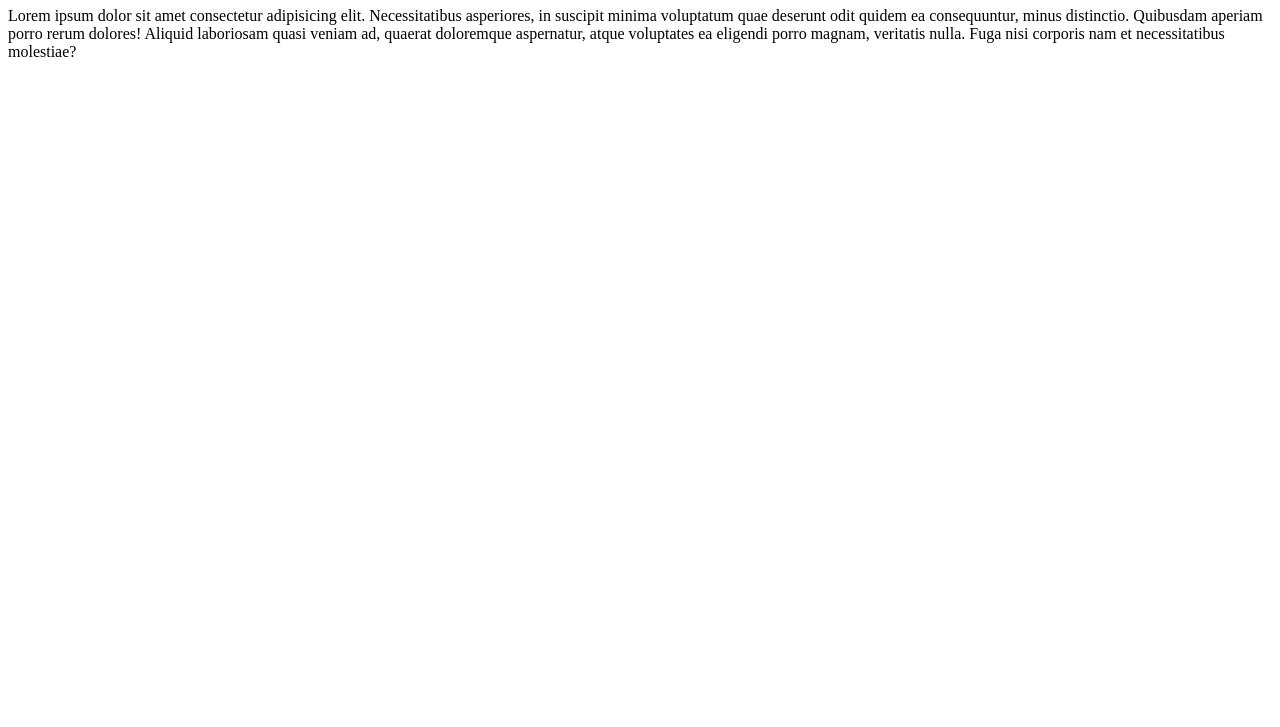
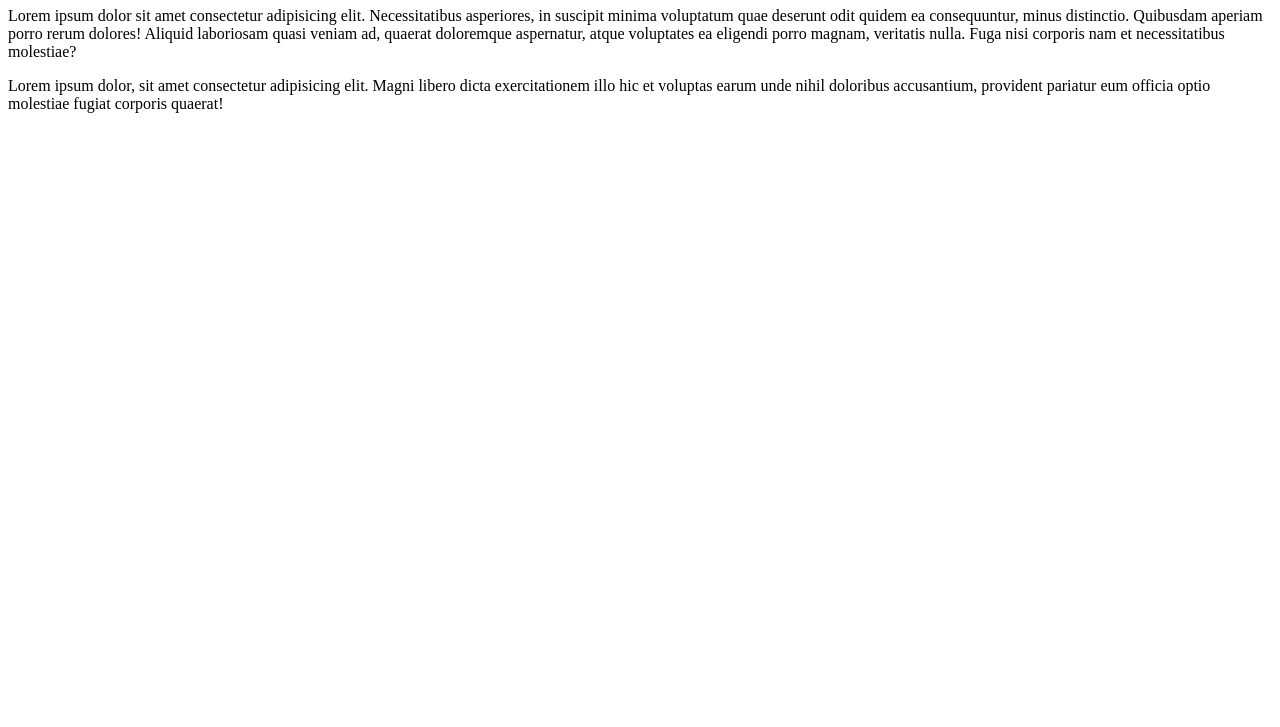
Before and after one commit to eyustarX/Practice-project, a plain HTML site: page index.html in a window 1280 px wide. Shown: the part 73-800 px from the top of the page. Drawn offline with Linux system fonts and the light colour scheme.

Commit message:
some little change

```diff
--- a/index.html
+++ b/index.html
@@ -8,5 +8,6 @@
 <body>
     <h1>This is about me</h1>
     <p>Lorem ipsum dolor sit amet consectetur adipisicing elit. Necessitatibus asperiores, in suscipit minima voluptatum quae deserunt odit quidem ea consequuntur, minus distinctio. Quibusdam aperiam porro rerum dolores! Aliquid laboriosam quasi veniam ad, quaerat doloremque aspernatur, atque voluptates ea eligendi porro magnam, veritatis nulla. Fuga nisi corporis nam et necessitatibus molestiae?</p>
+    <p>Lorem ipsum dolor, sit amet consectetur adipisicing elit. Magni libero dicta exercitationem illo hic et voluptas earum unde nihil doloribus accusantium, provident pariatur eum officia optio molestiae fugiat corporis quaerat!</p>
 </body>
 </html>
```
